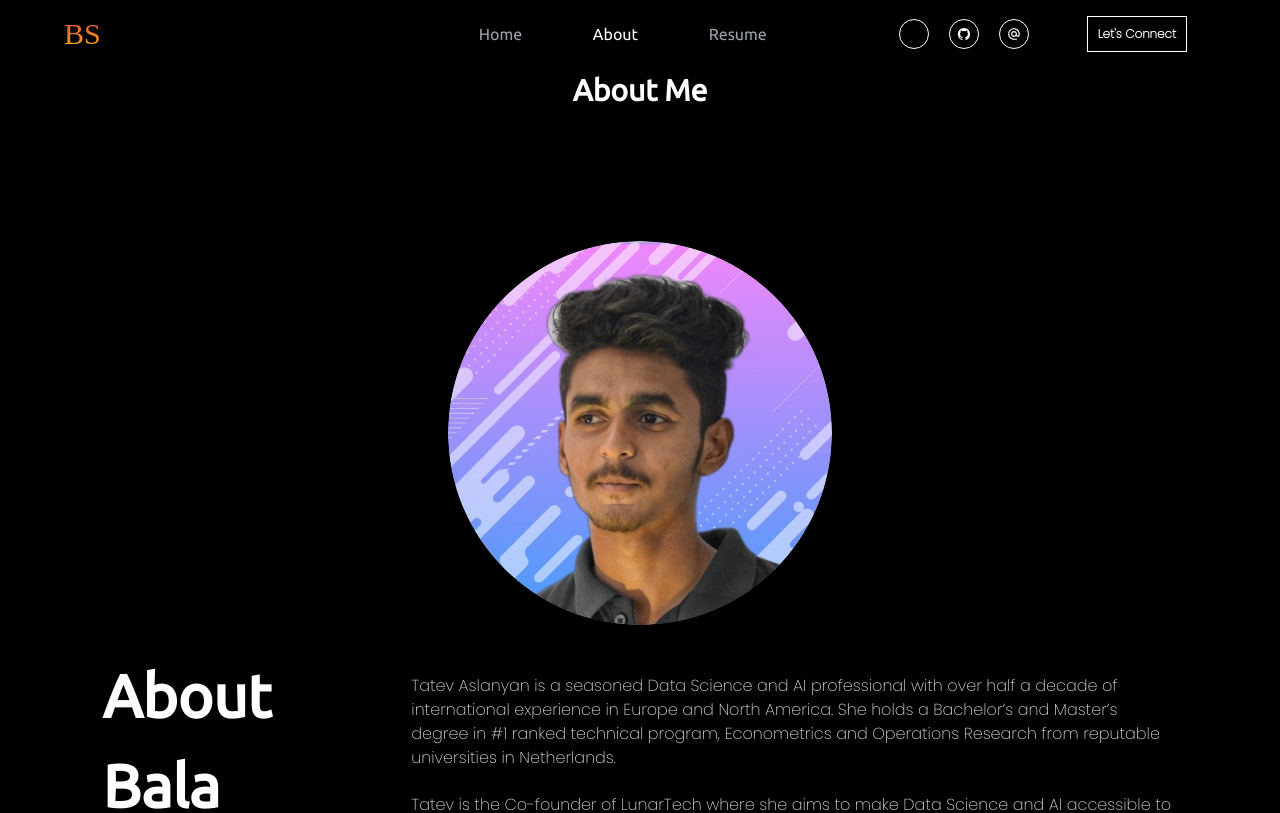
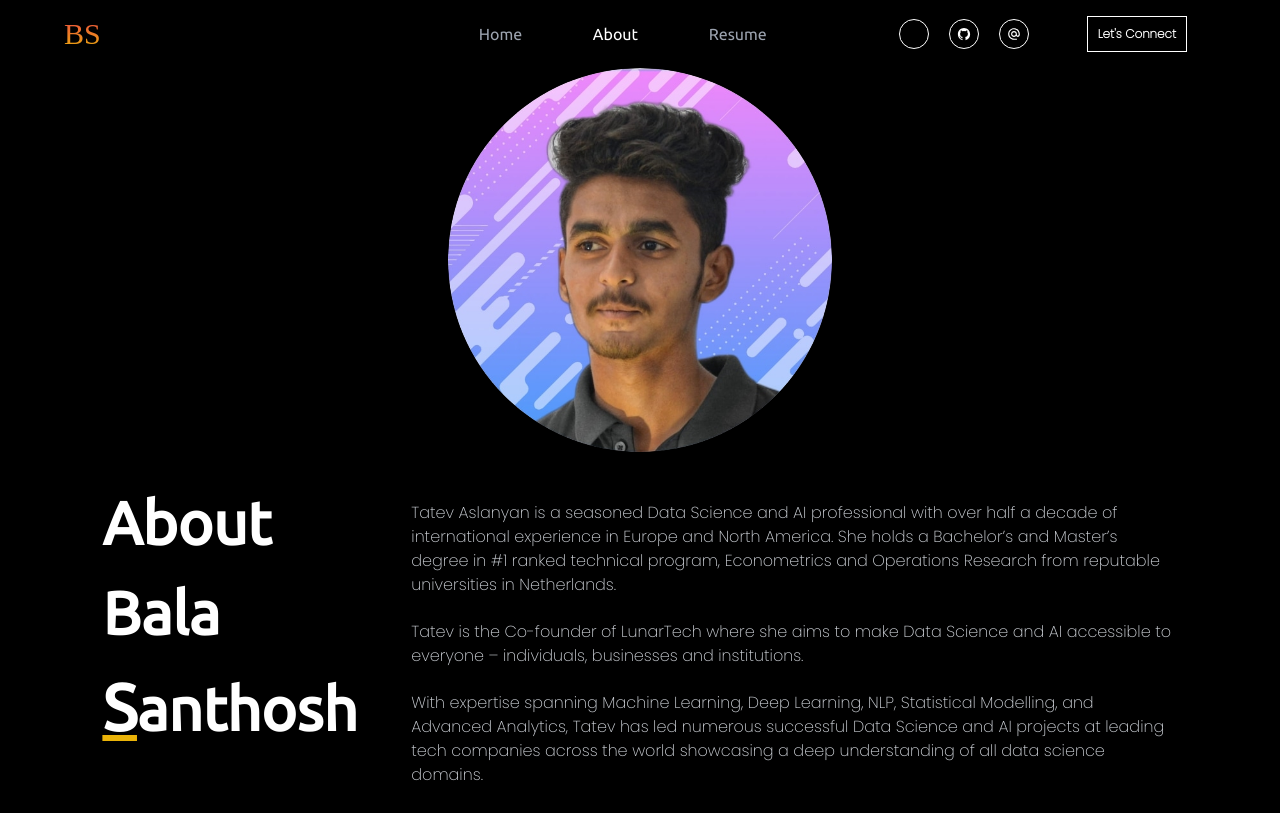
Before and after one commit to BALASANTHOSH01/Portfolio, a React (Vite) app: page /about in a window 1280 px wide. Shown: the top 813 px of the page. Built offline with nearby package versions, Linux system fonts and the light colour scheme; some icons are missing; a web font is replaced by a local one.

Commit message:
navbar updation

```diff
--- a/src/Pages/About/About.jsx
+++ b/src/Pages/About/About.jsx
@@ -6,7 +6,7 @@ const About = () => {
   return (
     <div>
 
-      <h1 className=" text-white font-semibold text-[30px] text-center mb-[10%]">About Me</h1>
+      <h1 className="hidden md:block text-white font-semibold text-[30px] text-center mb-[10%]">About Me</h1>
       <img
         src={BS_Img}
         alt="Img"
```
